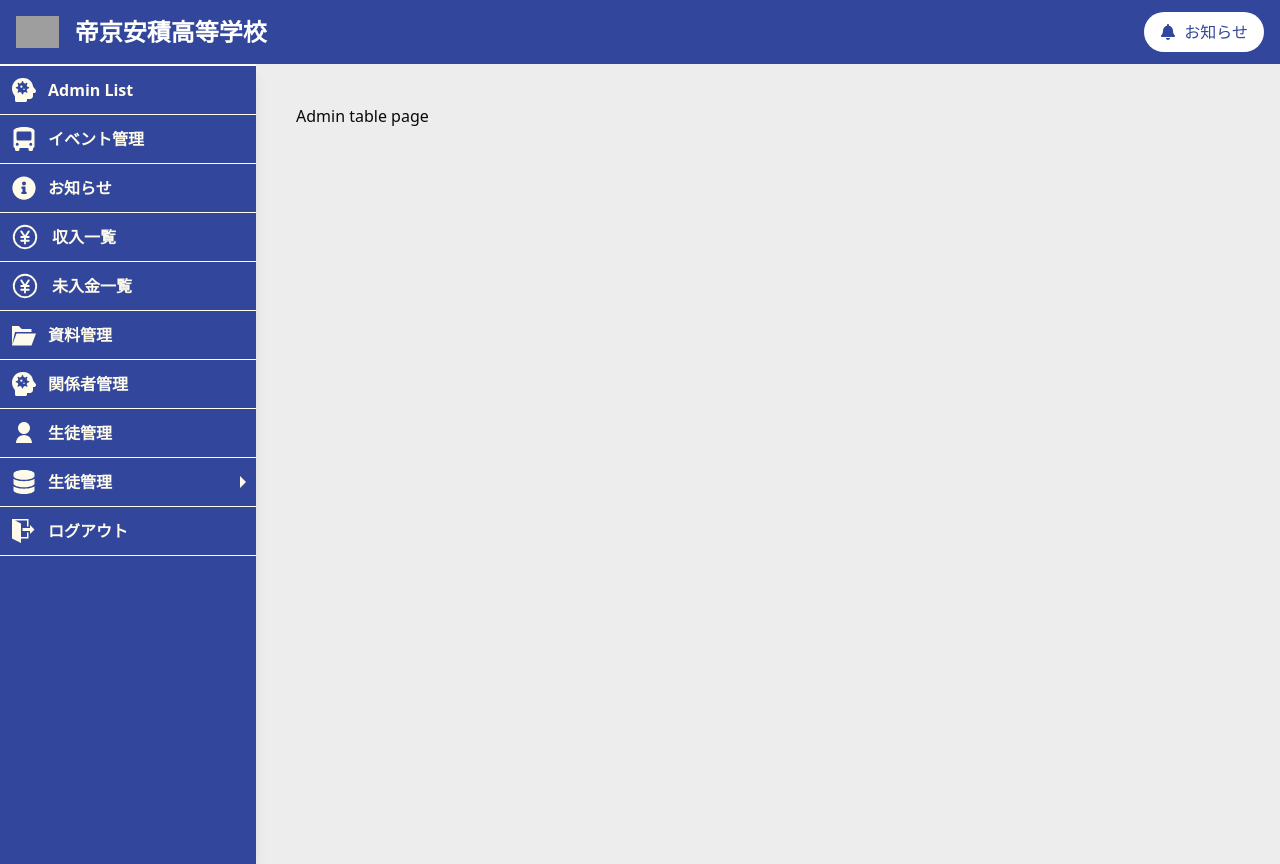
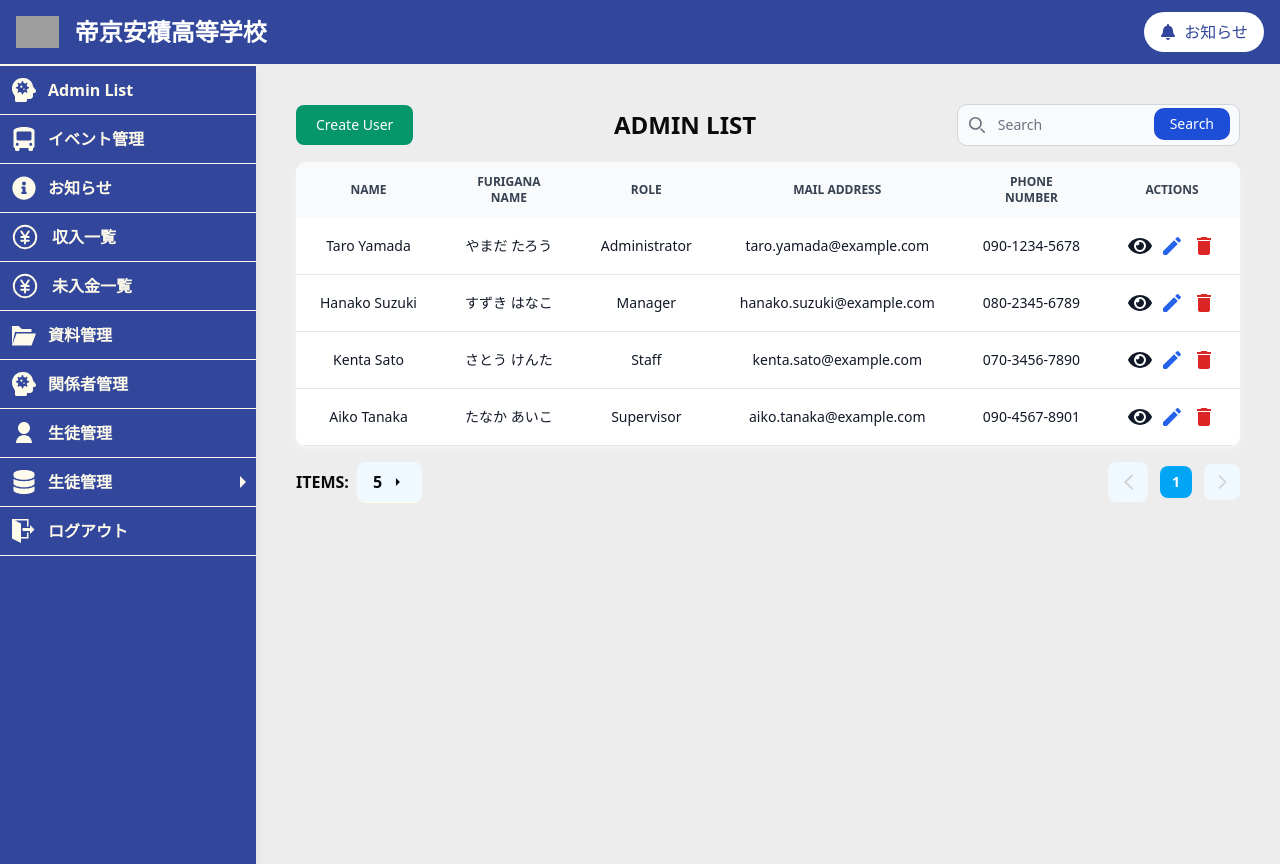
Before and after one commit to jbcPranta/School-PR, a React (Vite) app: page /admin-page in a window 1280 px wide. Built offline with nearby package versions, Linux system fonts and the light colour scheme; grey boxes are pictures that could not be loaded.

Commit message:
Admin file added

```diff
--- a/src/components/Button.tsx
+++ b/src/components/Button.tsx
@@ -31,7 +31,7 @@ const Button: React.FC<ButtonProps> = ({ url, label, type }) => {
         </>
       ) : type === "Info" ? (
         <>
-          <FaCircleInfo className="text-green-600  hover:text-yellow-300 font-medium rounded-full text-2xl cursor-pointer flex items-center gap-2" />
+          <FaCircleInfo className="text-green-600  hover:text-green-300 font-medium rounded-full text-2xl cursor-pointer flex items-center gap-2" />
         </>
       ) : null}
     </Link>
--- a/src/components/common/DataTableCommon.tsx
+++ b/src/components/common/DataTableCommon.tsx
@@ -2,26 +2,17 @@ import React, { useState } from "react";
 import { IoMdArrowDropdown, IoMdArrowDropright } from "react-icons/io";
 import { Link } from "react-router-dom";
 
-type StudentData = {
-  student_name: string;
-  student_name_furigana: string;
-  school_year: string;
-  class: string;
-  student_id_number: string;
-  club: string;
+type DataTableCommonProps = {
+  tableHead: { text: string; key: string }[];
+  // eslint-disable-next-line @typescript-eslint/no-explicit-any
+  data: any[];
+  headerTitle: string;
+  Actions: React.ReactNode[];
 };
 
-type TableHead = {
-  text: string;
-  key: keyof StudentData;
-};
-const DataTableCommon: React.FC<{
-  tableHead: TableHead[];
-  data: StudentData[];
-  headerTitle: string;
-  Actions: React.ReactNode[];
-}> = ({ tableHead, data, headerTitle, Actions }) => {
+const DataTableCommon: React.FC<DataTableCommonProps> = ({ tableHead, data, headerTitle, Actions }) => {
   const [pageNumber, setPageNumber] = useState(0);
+  console.log(data);
   const page = 1; // Adjust the page numbers the way you want
   const updatePageNumber = (num: number) => {
     if (num > page - 1 || 0 > num) {
@@ -87,7 +78,7 @@ const DataTableCommon: React.FC<{
               {tableHead.map((item, index) => (
                 <th
                   key={index}
-                  className="px-6 py-3 text-gray-700 dark:text-gray-400 font-bold"
+                  className="px-6 py-3 text-gray-700 dark:text-gray-400 font-bold text-center"
                 >
                   {item.text}
                 </th>
@@ -102,14 +93,14 @@ const DataTableCommon: React.FC<{
             {data.map((item, index) => (
               <tr
                 key={index}
-                className="bg-white border-b dark:bg-gray-800 dark:border-gray-700 hover:bg-gray-50 dark:hover:bg-gray-600"
+                className="text-center bg-white border-b dark:bg-gray-800 dark:border-gray-700 hover:bg-gray-50 dark:hover:bg-gray-600"
               >
                 {tableHead.map((head, index) => (
                   <td
                     key={index}
                     className="px-6 py-4 font-medium text-gray-900 whitespace-nowrap dark:text-white"
                   >
-                    {item[head.key as keyof StudentData]}
+                    {item[head.key as keyof typeof item] as string}
                   </td>
                 ))}
                 <td className="px-6 py-4 font-medium text-gray-900 whitespace-nowrap dark:text-white flex gap-2 justify-around">
--- a/src/pages/AdminPage.tsx
+++ b/src/pages/AdminPage.tsx
@@ -1,9 +1,69 @@
 import React from "react";
+import DataTableCommon from "../components/common/DataTableCommon";
+import Button from "../components/Button";
+
+interface AdminData {
+  name: string;
+  name_furigana: string;
+  role: string;
+  emailAddress: string;
+  phoneNumber: string;
+}
 
 const AdminPage: React.FC = () => {
+  const AdminData: AdminData[] = [
+    {
+      name: "Taro Yamada",
+      name_furigana: "やまだ たろう",
+      role: "Administrator",
+      emailAddress: "taro.yamada@example.com",
+      phoneNumber: "090-1234-5678",
+    },
+    {
+      name: "Hanako Suzuki",
+      name_furigana: "すずき はなこ",
+      role: "Manager",
+      emailAddress: "hanako.suzuki@example.com",
+      phoneNumber: "080-2345-6789",
+    },
+    {
+      name: "Kenta Sato",
+      name_furigana: "さとう けんた",
+      role: "Staff",
+      emailAddress: "kenta.sato@example.com",
+      phoneNumber: "070-3456-7890",
+    },
+    {
+      name: "Aiko Tanaka",
+      name_furigana: "たなか あいこ",
+      role: "Supervisor",
+      emailAddress: "aiko.tanaka@example.com",
+      phoneNumber: "090-4567-8901",
+    },
+  ];
+  const headerTitle = "Admin List";
+  const tableHead: { text: string; key: keyof AdminData }[] = [
+    { text: "Name", key: "name" },
+    { text: "Furigana Name", key: "name_furigana" },
+    { text: "Role", key: "role" },
+    { text: "Mail Address", key: "emailAddress" },
+    { text: "Phone Number", key: "phoneNumber" }
+  ];
+
+  const buttons = [
+    <Button url="/create-user" label="View Details" type="View" />,
+    <Button url="/edit" label="Edit" type="Edit" />,
+    <Button url="/delete" label="Delete" type="Delete" />,
+  ];
+
   return (
     <div>
-      <p>Admin table page</p>
+      <DataTableCommon
+        tableHead={tableHead}
+        data={AdminData}
+        headerTitle={headerTitle}
+        Actions={buttons}
+      />
     </div>
   );
 };
```
